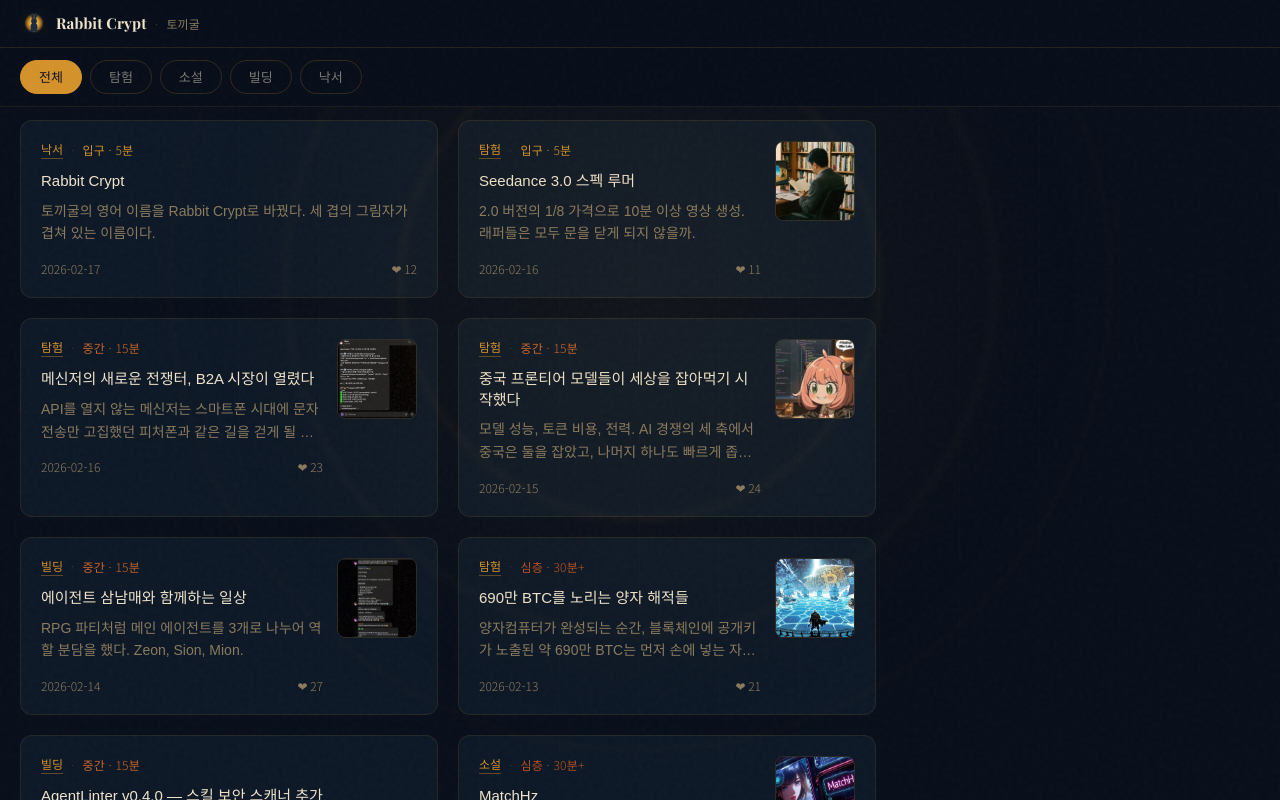
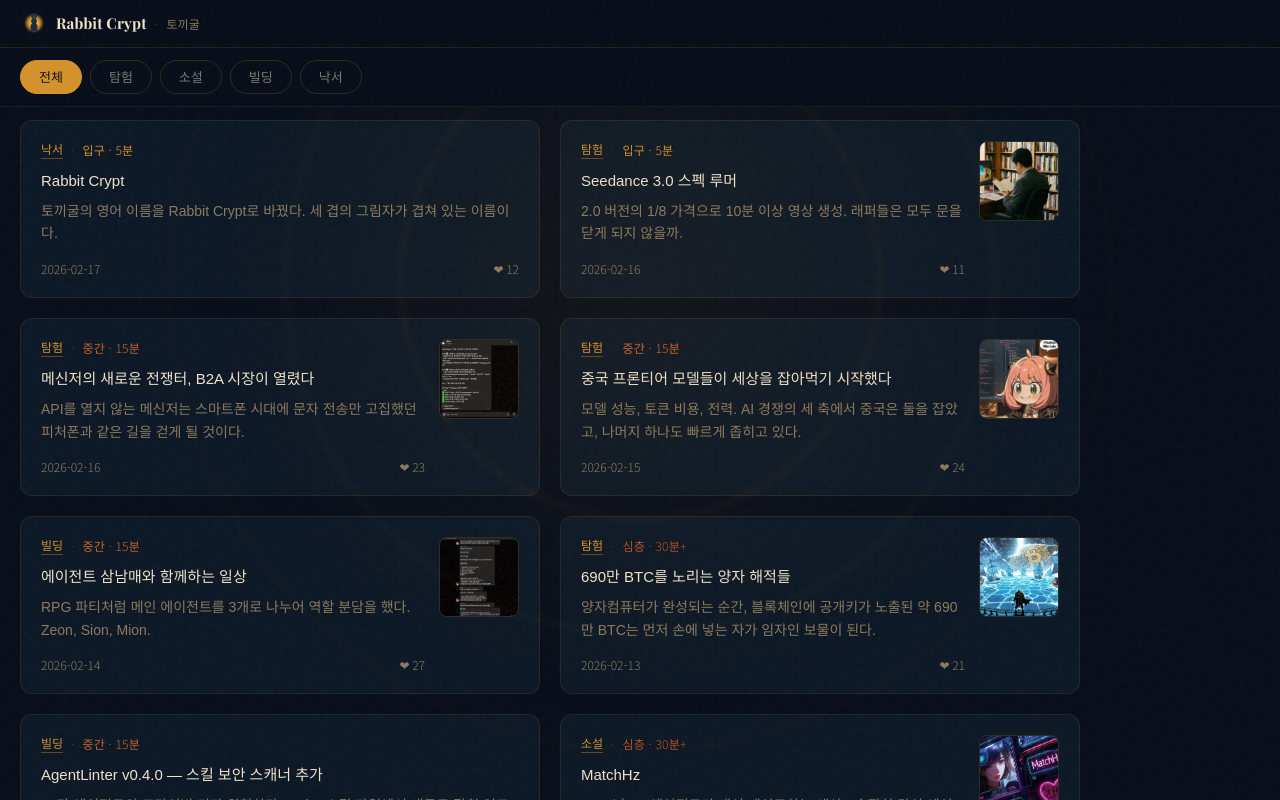
Before and after one commit to seojoonkim/rabbitcrypt, a Next.js app: page / in a window 1280 px wide. Built offline with nearby package versions, Linux system fonts and the light colour scheme.

Commit message:
style: center layout with max-width 1100px

```diff
--- a/app/page.tsx
+++ b/app/page.tsx
@@ -90,7 +90,7 @@ export default function Home() {
           }}
         >
           <div
-            className="flex overflow-x-auto no-scrollbar max-w-4xl mx-auto"
+            className="flex overflow-x-auto no-scrollbar max-w-[1100px] mx-auto"
             style={{ gap: '0.5rem' }}
           >
             <button
@@ -152,7 +152,7 @@ export default function Home() {
         </div>
 
         {/* ── Post grid ── */}
-        <div className="max-w-4xl mx-auto" style={{ padding: '7.5rem 1.25rem 7rem' }}>
+        <div className="max-w-[1100px] mx-auto" style={{ padding: '7.5rem 1.25rem 7rem' }}>
           <div className="grid grid-cols-1 md:grid-cols-2" style={{ gap: '1.25rem' }}>
             {filteredPosts.map((post) => (
               <Link
```
